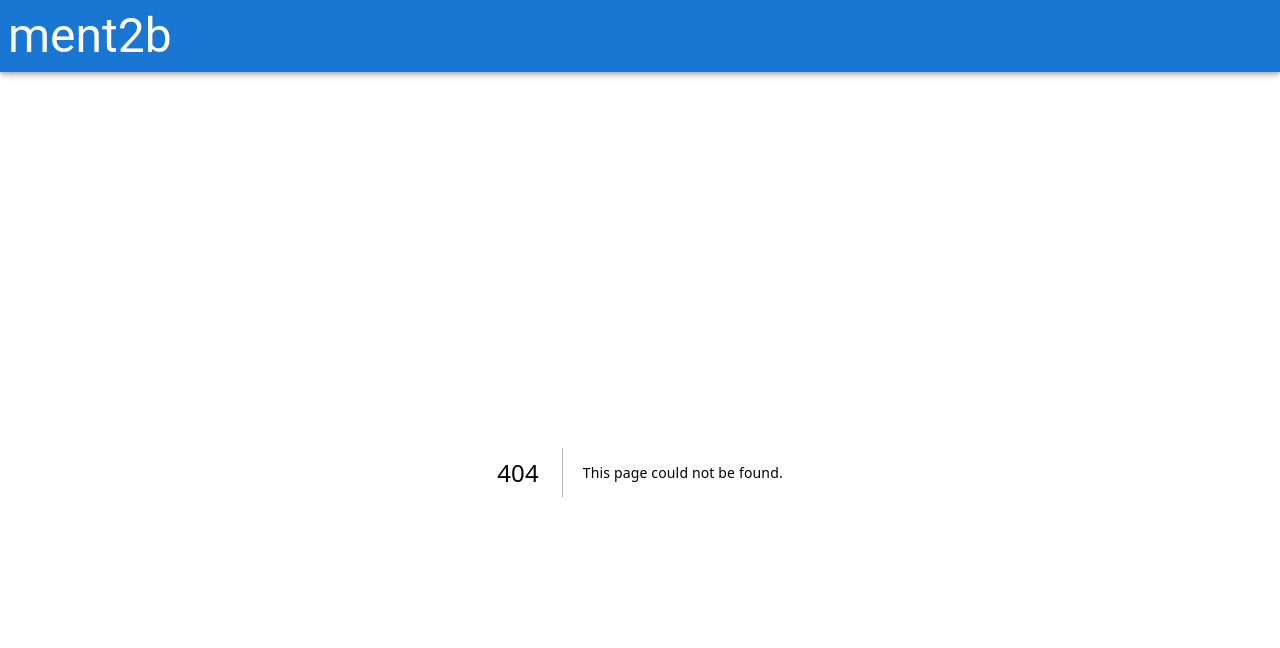
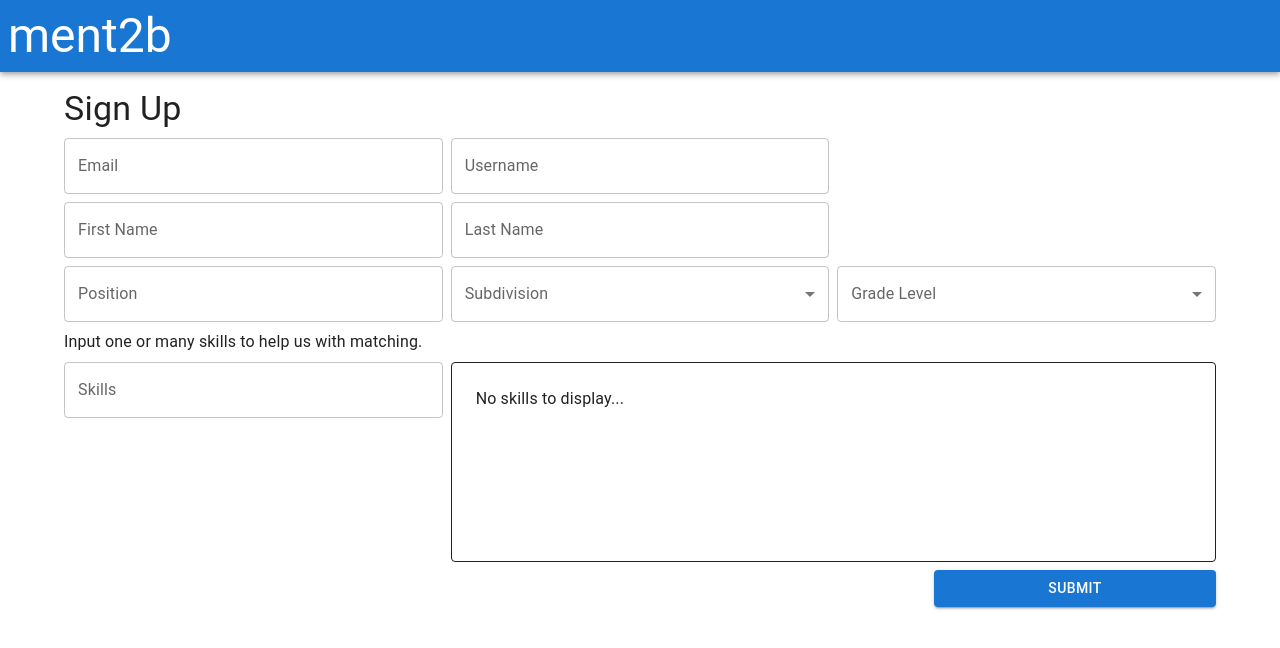
Before and after one commit to sfmalloy/ment2b-frontend, a Next.js app: page /onboard in a window 1280 px wide. Before the commit this address had no page. Shown: the top 648 px of the page. Built offline with nearby package versions, Linux system fonts and the light colour scheme.

Commit message:
Start of form

```diff
--- /dev/null
+++ b/pages/onboard/index.tsx
@@ -0,0 +1,146 @@
+import { Box, Button, FormControl, Grid, InputLabel, List, ListItem, MenuItem, Select, TextField, Typography } from '@mui/material';
+import { useState } from 'react';
+
+export default function Onboard() {
+  const [skills, setSkills] = useState<string[]>([]);
+
+  return (
+    <form onSubmit={(e) => {
+      e.preventDefault();
+      console.log('wow submitting already?')
+    }}>
+      <Grid container mt={1} spacing={1} alignItems={'top'}>
+        <Grid item xs={12}>
+          <Typography variant='h4'>Sign Up</Typography>
+        </Grid>
+        <Grid item xs={4}>
+          <TextField
+            fullWidth
+            label='Email'
+            autoComplete='off'
+            name='email'
+          />
+        </Grid>
+        <Grid item xs={4}>
+          <TextField
+            fullWidth
+            label='Username'
+            autoComplete='off'
+            name='uid'
+          />
+        </Grid>
+        <Grid item xs={4} />
+        <Grid item xs={4}>
+          <TextField
+            fullWidth
+            label='First Name'
+            autoComplete='off'
+            name='first_name'
+          />
+        </Grid>
+        <Grid item xs={4}>
+          <TextField
+            fullWidth
+            label='Last Name'
+            autoComplete='off'
+            name='last_name'
+          />
+        </Grid>
+        <Grid item xs={4} />
+        <Grid item xs={4}>
+          <TextField
+            fullWidth
+            label='Position'
+            autoComplete='off'
+            name='position'
+          />
+        </Grid>
+        <Grid item xs={4}>
+          <FormControl fullWidth>
+            <InputLabel id='subdivision'>Subdivision</InputLabel>
+            <Select name='subdiv' labelId='subdivision' label='Subdivision'>
+              <MenuItem value={'RETAIL'}>RETAIL</MenuItem>
+              <MenuItem value={'GIFS'}>GIFS</MenuItem>
+              <MenuItem value={'INST'}>INST</MenuItem>
+              <MenuItem value={'CDAO'}>CDAO</MenuItem>
+              <MenuItem value={'CTO'}>CTO</MenuItem>
+              <MenuItem value={'INTL'}>INTL</MenuItem>
+              <MenuItem value={'EA'}>EA</MenuItem>
+              <MenuItem value={'ESF'}>ESF</MenuItem>
+              <MenuItem value={'CS'}>CS</MenuItem>
+              <MenuItem value={'FAS'}>FAS</MenuItem>
+              <MenuItem value={'GTO'}>GTO</MenuItem>
+            </Select>
+          </FormControl>
+        </Grid>
+        <Grid item xs={4}>
+          <FormControl fullWidth>
+            <InputLabel id='grade'>Grade Level</InputLabel>
+            <Select name='grade' labelId='grade' label='Grade Level'>
+              <MenuItem value={'corporate_1'}>Corporate 1</MenuItem>
+              <MenuItem value={'corporate_2'}>Corporate 2</MenuItem>
+              <MenuItem value={'corporate_3'}>Corporate 3</MenuItem>
+              <MenuItem value={'corporate_4'}>Corporate 4</MenuItem>
+              <MenuItem value={'corporate_5'}>Corporate 5</MenuItem>
+              <MenuItem value={'corporate_6'}>Corporate 6</MenuItem>
+              <MenuItem value={'technical_1'}>Technical 1</MenuItem>
+              <MenuItem value={'technical_2'}>Technical 2</MenuItem>
+              <MenuItem value={'technical_3'}>Technical 3</MenuItem>
+              <MenuItem value={'technical_4'}>Technical 4</MenuItem>
+              <MenuItem value={'technical_5'}>Technical 5</MenuItem>
+              <MenuItem value={'technical_6'}>Technical 6</MenuItem>
+            </Select>
+          </FormControl>
+        </Grid>
+        <Grid item xs={12}>
+          <Typography>Input one or many skills to help us with matching.</Typography>
+        </Grid>
+        <Grid item xs={4}>
+          <TextField
+            fullWidth
+            label='Skills'
+            autoComplete='off'
+            name='skill'
+            onKeyDown={(e) => {
+              if (e.key.toLowerCase() === 'enter') {
+                const target = e.target as HTMLInputElement;
+                if (!skills.includes(target.value)) {
+                  setSkills([target.value, ...skills]);
+                  target.value = '';
+                }
+              }
+            }}
+          />
+        </Grid>
+        <Grid item xs={8}>
+          <Box border={1} borderRadius={1} p={1} height={200} overflow={'auto'}>
+            {skills.length > 0 ? (
+              <List>
+                {skills.map((e) => (
+                  <ListItem>
+                    {e}
+                  </ListItem>
+                ))}
+              </List>
+            )
+            : (
+              <List>
+                <ListItem>No skills to display...</ListItem>
+              </List>
+            )}
+          </Box>
+        </Grid>
+        <Grid item xs={9} />
+        <Grid item xs={3}>
+          <Button
+            type='submit'
+            variant='contained'
+            fullWidth
+          >
+            Submit
+          </Button>
+        </Grid>
+      </Grid>
+    </form>
+  );
+}
```
